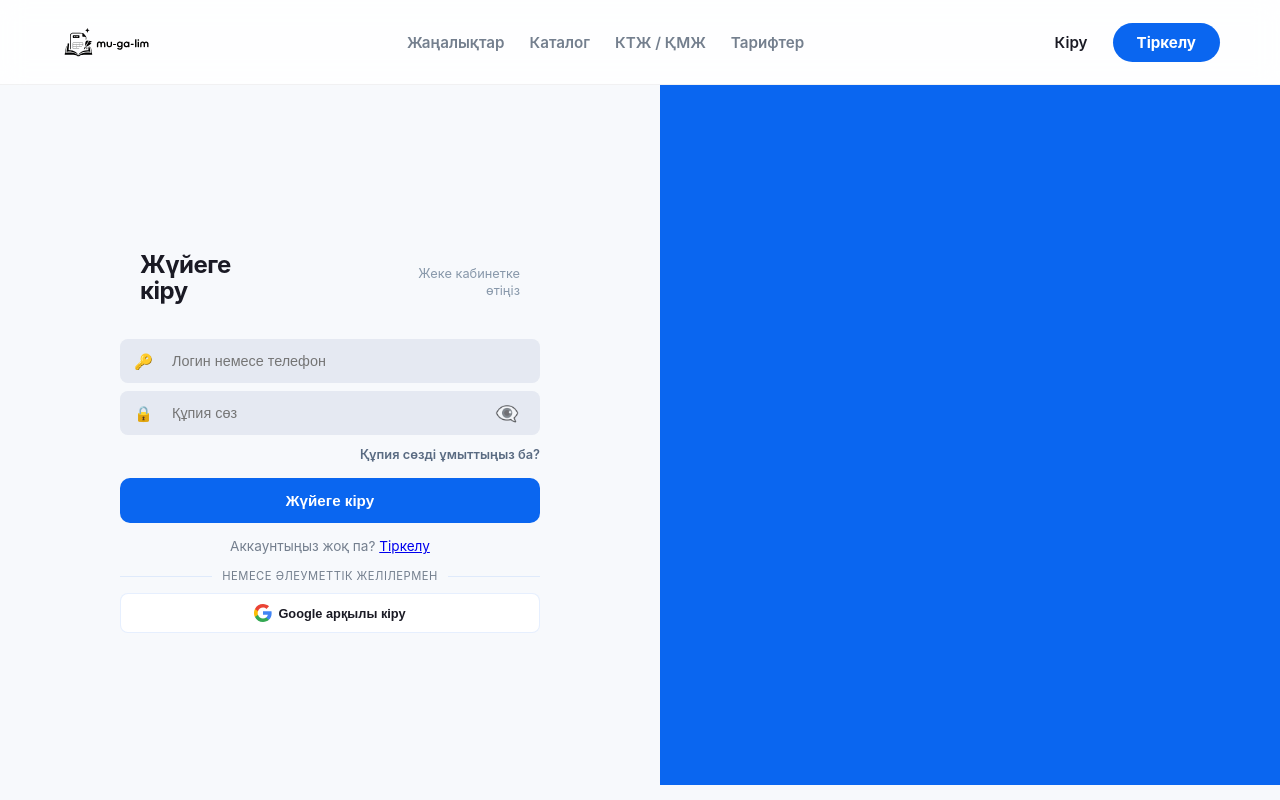
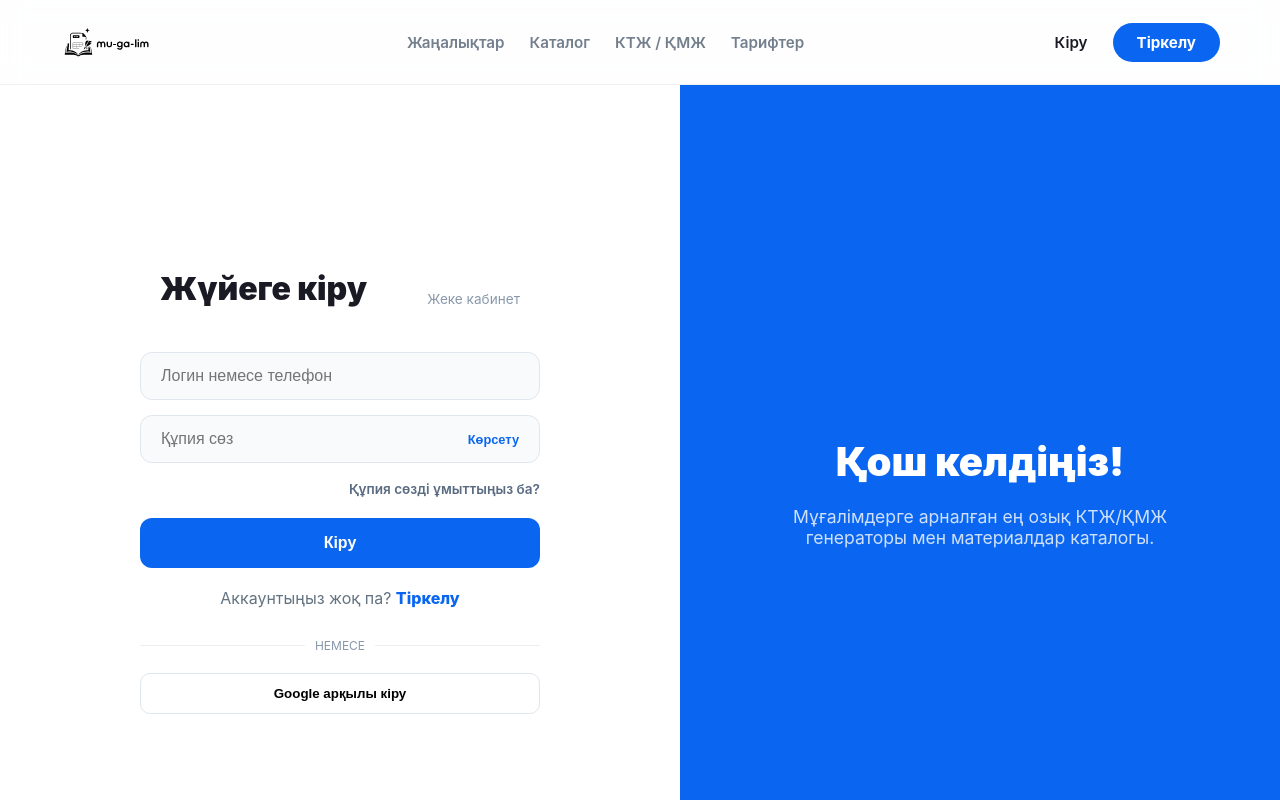
Before and after one commit to Temir1754/mugalim.kz, a Next.js app: page /login in a window 1280 px wide. Shown: the top 800 px of the page. Built offline with nearby package versions, Linux system fonts and the light colour scheme.

Commit message:
design: remove all icons from login page and refine minimalist UI

```diff
--- a/src/app/login/page.tsx
+++ b/src/app/login/page.tsx
@@ -30,7 +30,6 @@ function LoginForm() {
     setSuccess("");
 
     try {
-      // 1. ПЕРВЫМ ДЕЛОМ: Ищем в localStorage (наша тестовая база)
       const allUsers = JSON.parse(localStorage.getItem("registeredUsers") || "[]");
       const localUser = allUsers.find((u: any) => (u.username === username || u.phone === username) && u.password === password);
 
@@ -42,7 +41,6 @@ function LoginForm() {
         return;
       }
 
-      // 2. ЕСЛИ НЕ НАШЛИ: Спрашиваем сервер (реальная база)
       const res = await fetch("/api/auth/login", {
         method: "POST",
         headers: { "Content-Type": "application/json" },
@@ -50,20 +48,13 @@ function LoginForm() {
       });
 
       const data = await res.json();
-
-      if (!res.ok) {
-        throw new Error(data.error || "Login failed");
-      }
+      if (!res.ok) throw new Error(data.error || "Login failed");
 
       localStorage.setItem("user", JSON.stringify(data.user));
+      if (data.user.role === "ADMIN") window.location.href = "/admin";
+      else if (data.user.role === "SELLER") window.location.href = "/seller";
+      else window.location.href = "/";
 
-      if (data.user.role === "ADMIN") {
-        window.location.href = "/admin";
-      } else if (data.user.role === "SELLER") {
-        window.location.href = "/seller";
-      } else {
-        window.location.href = "/";
-      }
     } catch (err: any) {
       setError(err.message);
     } finally {
@@ -73,72 +64,63 @@ function LoginForm() {
 
   return (
     <div className="wrapper">
-      <div className="header" style={{ display: "flex", justifyContent: "space-between", alignItems: "flex-end", marginBottom: "20px" }}>
-        <h1 style={{ margin: 0, lineHeight: "1.1" }}>Жүйеге<br/>кіру</h1>
-        <p style={{ fontSize: "0.8rem", color: "#8898aa", textAlign: "right", margin: 0, lineHeight: "1.4", paddingBottom: "4px" }}>
-          Жеке кабинетке<br/>өтіңіз
-        </p>
+      <div className="header" style={{ display: "flex", justifyContent: "space-between", alignItems: "flex-end", marginBottom: "30px" }}>
+        <h1 style={{ margin: 0, lineHeight: "1.1", fontSize: "2rem", fontWeight: "900" }}>Жүйеге кіру</h1>
+        <p style={{ fontSize: "0.85rem", color: "#8898aa", textAlign: "right", margin: 0 }}>Жеке кабинет</p>
       </div>
 
       <form onSubmit={handleLogin}>
         {success && <div className="success-msg">{success}</div>}
         {error && <div className="err">{error}</div>}
 
-        <div className="field with-icon">
-            <span>🔑</span>
+        <div className="field">
             <input
               type="text"
               placeholder="Логин немесе телефон"
               required
               value={username}
               onChange={(e) => setUsername(e.target.value)}
-              style={{ paddingLeft: "50px" }}
             />
         </div>
 
-        <div className="field with-icon" style={{ position: "relative" }}>
-            <span>🔒</span>
+        <div className="field" style={{ position: "relative" }}>
             <input
               type={showPassword ? "text" : "password"}
               placeholder="Құпия сөз"
               required
               value={password}
               onChange={(e) => setPassword(e.target.value)}
-              style={{ paddingLeft: "50px", paddingRight: "50px" }}
+              style={{ paddingRight: "80px" }}
             />
-            <button type="button" onClick={() => setShowPassword(!showPassword)} style={{ position: "absolute", right: "15px", top: "50%", transform: "translateY(-50%)", background: "none", border: "none", cursor: "pointer", fontSize: "1.2rem", opacity: 0.6 }}>
-              {showPassword ? "👁️" : "👁️‍🗨️"}
+            <button type="button" onClick={() => setShowPassword(!showPassword)} style={{ position: "absolute", right: "15px", top: "50%", transform: "translateY(-50%)", background: "none", border: "none", cursor: "pointer", fontSize: "0.8rem", color: "var(--primary-blue)", fontWeight: "bold" }}>
+              {showPassword ? "Жасыру" : "Көрсету"}
             </button>
         </div>
 
-        <div style={{ textAlign: "right", marginBottom: "15px" }}>
-          <Link href="/forgot-password" style={{ fontSize: "0.8rem", color: "#5a6b82", textDecoration: "none", fontWeight: "600" }}>
+        <div style={{ textAlign: "right", marginBottom: "20px" }}>
+          <Link href="/forgot-password" style={{ fontSize: "0.85rem", color: "#5a6b82", textDecoration: "none", fontWeight: "600" }}>
             Құпия сөзді ұмыттыңыз ба?
           </Link>
         </div>
 
-        <button className="b-pri" type="submit" disabled={isLoading} style={{ width: "100%" }}>
-          {isLoading ? "..." : "Жүйеге кіру"}
+        <button className="b-pri" type="submit" disabled={isLoading} style={{ width: "100%", padding: "16px", borderRadius: "12px", background: "var(--primary-blue)", color: "white", border: "none", fontWeight: "800", cursor: "pointer", fontSize: "1rem" }}>
+          {isLoading ? "..." : "Кіру"}
         </button>
       </form>
 
-      <p className="foot">
-        Аккаунтыңыз жоқ па? <Link href="/register">Тіркелу</Link>
+      <p className="foot" style={{ textAlign: "center", marginTop: "20px", color: "#637381" }}>
+        Аккаунтыңыз жоқ па? <Link href="/register" style={{ color: "var(--primary-blue)", fontWeight: "800", textDecoration: "none" }}>Тіркелу</Link>
       </p>
 
-      <div className="social-signin">
-          <div className="divider"><span>немесе әлеуметтік желілермен</span></div>
-          <div className="social-grid">
-            <button type="button" className="google-btn" onClick={() => alert("Бұл функция жақында қосылады!")}>
-              <svg width="18" height="18" viewBox="0 0 18 18">
-                <path d="M17.64 9.2c0-.637-.057-1.251-.164-1.84H9v3.481h4.844c-.209 1.125-.843 2.078-1.796 2.717v2.258h2.908c1.702-1.567 2.684-3.874 2.684-6.615z" fill="#4285F4"/>
-                <path d="M9 18c2.43 0 4.467-.806 5.956-2.184l-2.908-2.258c-.806.54-1.837.86-3.048.86-2.344 0-4.328-1.584-5.036-3.711H.957v2.332A8.997 8.997 0 0 0 9 18z" fill="#34A853"/>
-                <path d="M3.964 10.712c-.18-.54-.282-1.117-.282-1.712s.102-1.172.282-1.712V4.956H.957a8.996 8.996 0 0 0 0 8.088l3.007-2.332z" fill="#FBBC05"/>
-                <path d="M9 3.58c1.321 0 2.508.454 3.44 1.345l2.582-2.58C13.463.891 11.426 0 9 0A8.997 8.997 0 0 0 .957 4.956l3.007 2.332C4.672 5.164 6.656 3.58 9 3.58z" fill="#EA4335"/>
-              </svg>
-              Google арқылы кіру
-            </button>
+      <div className="social-signin" style={{ marginTop: "30px" }}>
+          <div className="divider" style={{ display: "flex", alignItems: "center", gap: "10px", color: "#8898aa", fontSize: "0.75rem", marginBottom: "20px" }}>
+            <div style={{ flex: 1, height: "1px", background: "#eee" }}></div>
+            <span>НЕМЕСЕ</span>
+            <div style={{ flex: 1, height: "1px", background: "#eee" }}></div>
           </div>
+          <button type="button" className="google-btn" style={{ width: "100%", padding: "12px", borderRadius: "10px", border: "1px solid #e0e6ed", background: "white", fontWeight: "600", cursor: "pointer", display: "flex", alignItems: "center", justifyContent: "center", gap: "10px" }} onClick={() => alert("Жақында...")}>
+             Google арқылы кіру
+          </button>
       </div>
     </div>
   );
@@ -146,81 +128,42 @@ function LoginForm() {
 
 export default function Login() {
   return (
-    <div style={{ background: "var(--bg-main)" }}>
-      <div className="split-screen">
-        <div className="form-side">
-          <Suspense fallback={<div className="wrapper">Жүктелуде...</div>}>
+    <div style={{ background: "white", minHeight: "100vh" }}>
+      <div className="split-screen" style={{ display: "flex", minHeight: "100vh" }}>
+        <div className="form-side" style={{ flex: 1, display: "flex", alignItems: "center", justifyContent: "center", padding: "40px" }}>
+          <Suspense fallback={<div>Жүктелуде...</div>}>
             <LoginForm />
           </Suspense>
         </div>
 
-        <div className="visual-side">
-          <div className="promo-container">
-             <img src="/promo.png" alt="Промо" className="promo-img" />
-          </div>
+        <div className="visual-side" style={{ flex: 1, background: "var(--primary-blue)", display: "flex", alignItems: "center", justifyContent: "center" }}>
+           <div style={{ width: "80%", textAlign: "center", color: "white" }}>
+              <h2 style={{ fontSize: "2.5rem", fontWeight: "900", marginBottom: "20px" }}>Қош келдіңіз!</h2>
+              <p style={{ opacity: 0.8, fontSize: "1.1rem" }}>Мұғалімдерге арналған ең озық КТЖ/ҚМЖ генераторы мен материалдар каталогы.</p>
+           </div>
         </div>
       </div>
 
       <Footer />
 
       <style jsx>{`
-        .split-screen { display: flex; min-height: calc(100vh - 100px); background: var(--bg-main); font-family: 'Inter', sans-serif; overflow: hidden; }
-        .form-side { flex: 1; display: flex; align-items: center; justify-content: center; padding: 20px; background: var(--bg-main); }
-        .wrapper { width: 100%; max-width: 420px; }
-        .visual-side { flex: 1; background: var(--primary-blue); display: flex; align-items: center; justify-content: center; position: relative; overflow: hidden; }
-        @media (max-width: 1023px) { .visual-side { display: none; } }
-
-        .promo-container { width: 90%; display: flex; justify-content: center; }
-        .promo-img { width: 100%; height: auto; border-radius: 12px; box-shadow: 0 25px 50px -12px rgba(0, 0, 0, 0.5); animation: zoomIn 0.8s ease-out; }
-        @keyframes zoomIn { from { opacity: 0; transform: scale(0.95); } to { opacity: 1; transform: scale(1); } }
-
-        .header h1 { font-size: 1.5rem; font-weight: 700; color: var(--text-main); margin: 0; letter-spacing: -0.5px; }
-
-        .field { margin-bottom: 8px; position: relative; }
-        .with-icon span { position: absolute; left: 14px; top: 50%; transform: translateY(-50%); z-index: 1; font-size: 0.95rem; }
-
+        .wrapper { width: 100%; max-width: 400px; }
+        .field { margin-bottom: 15px; }
         .field input {
           width: 100%;
-          padding: 12px;
-          border-radius: 8px;
-          border: 2px solid transparent;
-          background: var(--input-bg);
-          font-size: 0.9rem;
+          padding: 14px 20px;
+          border-radius: 12px;
+          border: 1px solid #e0e6ed;
+          background: #f9fafb;
+          font-size: 1rem;
           outline: none;
           box-sizing: border-box;
-          color: var(--text-main);
-          transition: all 0.2s ease;
+          transition: all 0.2s;
         }
-        .field input:focus { border-color: var(--primary-blue); background: var(--bg-main); }
-
-        .err { background: #fff1f0; color: #f5222d; padding: 8px; border-radius: 6px; margin-bottom: 10px; font-size: 0.8rem; border: 1px solid #ffa39e; }
-        .success-msg { background: #f6ffed; color: #52c41a; padding: 8px; border-radius: 6px; margin-bottom: 10px; font-size: 0.8rem; border: 1px solid #b7eb8f; }
-
-        .b-pri { background: var(--primary-blue); color: #fff; border: none; padding: 14px; border-radius: 10px; font-weight: 800; cursor: pointer; font-size: 0.95rem; }
-
-        .foot { text-align: center; margin-top: 15px; color: var(--text-muted); font-size: 0.85rem; }
-        .foot a { color: var(--primary-blue); font-weight: 700; text-decoration: none; }
-
-        .social-signin { margin-top: 15px; }
-        .divider { display: flex; align-items: center; text-align: center; color: var(--text-muted); font-size: 0.7rem; margin-bottom: 10px; }
-        .divider::before, .divider::after { content: ''; flex: 1; border-bottom: 1px solid var(--box-border); }
-        .divider span { padding: 0 10px; text-transform: uppercase; letter-spacing: 0.5px; }
-
-        .google-btn {
-          width: 100%;
-          display: flex;
-          align-items: center;
-          justify-content: center;
-          gap: 6px;
-          background: var(--card-bg);
-          border: 1px solid var(--box-border);
-          padding: 10px;
-          border-radius: 8px;
-          font-weight: 600;
-          color: var(--text-main);
-          cursor: pointer;
-          font-size: 0.8rem;
-        }
+        .field input:focus { border-color: var(--primary-blue); background: white; box-shadow: 0 0 0 4px rgba(10, 102, 240, 0.1); }
+        .err { background: #fff1f0; color: #f5222d; padding: 12px; border-radius: 10px; margin-bottom: 20px; font-size: 0.9rem; border: 1px solid #ffa39e; }
+        .success-msg { background: #f6ffed; color: #52c41a; padding: 12px; border-radius: 10px; margin-bottom: 20px; font-size: 0.9rem; border: 1px solid #b7eb8f; }
+        @media (max-width: 900px) { .visual-side { display: none; } }
       `}</style>
     </div>
   );
```
